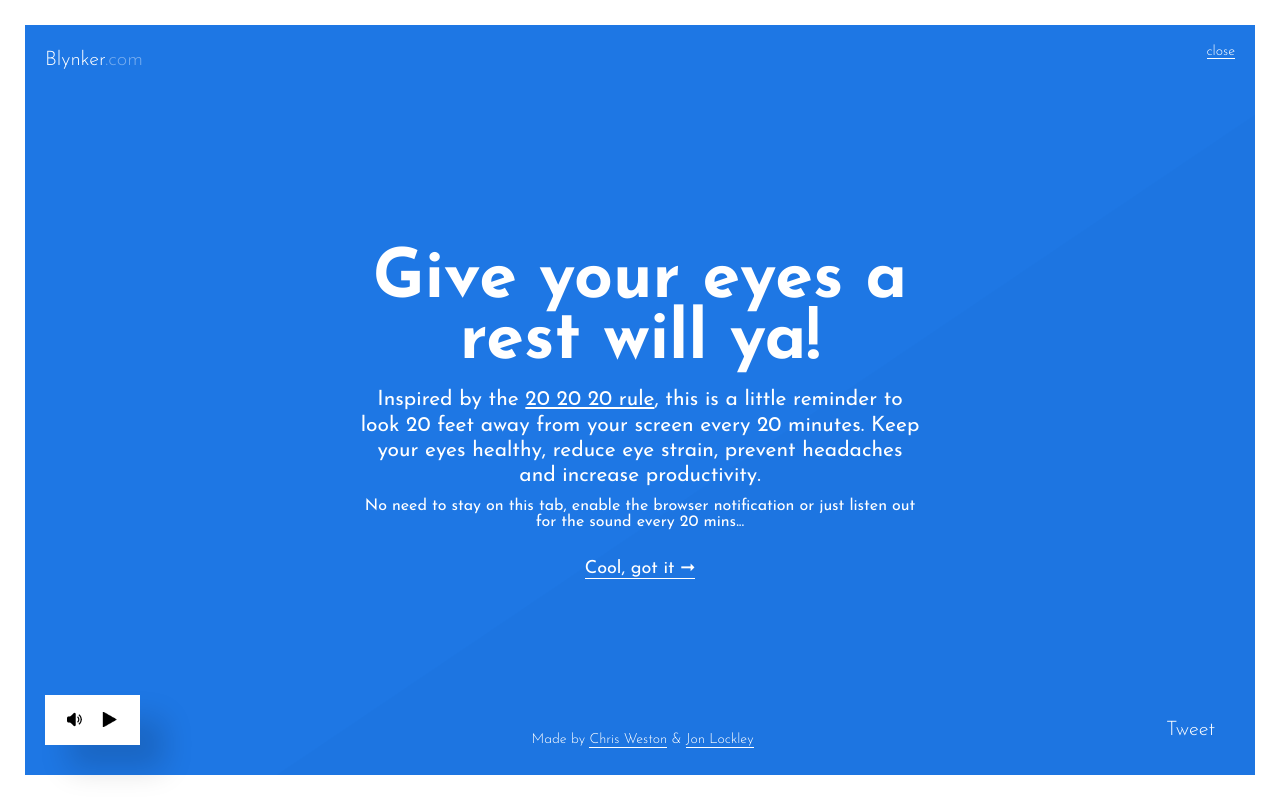
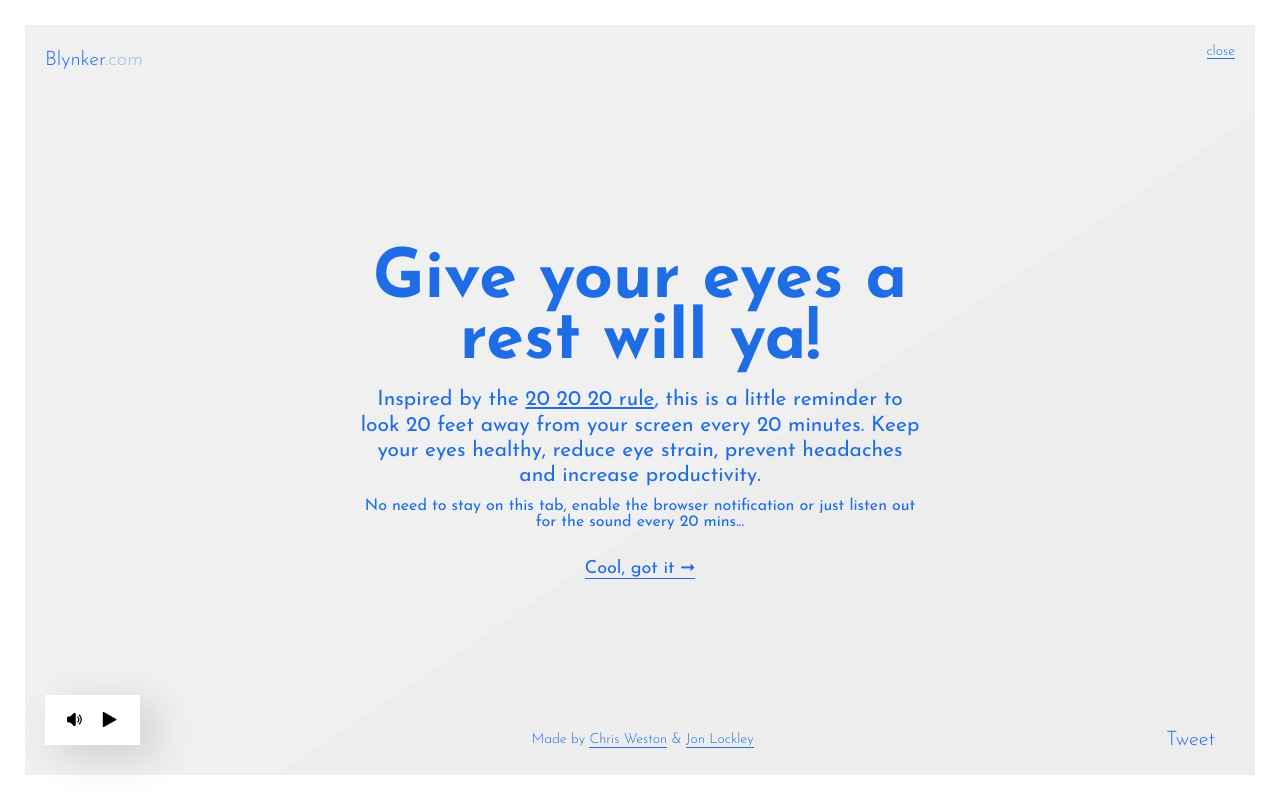
Before and after one commit to mrchrisweston/blinker, a plain HTML site: page index.html in a window 1280 px wide. Drawn offline with Linux system fonts and the light colour scheme.

Commit message:
visual updates

```diff
--- a/sass/_formatting.scss
+++ b/sass/_formatting.scss
@@ -42,7 +42,7 @@ abbr { border-bottom:1px dotted #545454; }
 a abbr { border-bottom:none; }
 
 a {
-    color:#ffffff;
+    color:#1e6de4;
     text-decoration:none;
     -moz-transition:all 0.5s;
     -webkit-transition:all 0.5s;
--- a/sass/_home.scss
+++ b/sass/_home.scss
@@ -3,7 +3,7 @@
 body.active{
 
     .background{
-        background: linear-gradient(270deg, #40aff3, #3bbef1, #67ba77, #b24545, #1e6de4);
+        background: linear-gradient(270deg, #ffffff, #3bbef1, #67ba77, #d693ce, #ffffff);
         background-size: 1000% 1000%;
 
         -webkit-animation: Background 2s ease infinite;
@@ -32,7 +32,7 @@ body.active{
     height:100vh;
     width:100vw;
     border:25px solid white;
-    background-color: #1e77e4;
+    background-color: #f0f0f1;
 
     .shader{
         height:100vh;
@@ -44,7 +44,7 @@ body.active{
         background-position: right bottom;
 
         #header{
-            color:#fff;
+            color:#1e6de4;
             width:100%;
             position:relative;
             padding:20px;
@@ -65,7 +65,7 @@ body.active{
                 line-height: 13px;
                 text-align:right;
                 float:right;
-                border-bottom:1px solid white;
+                border-bottom:1px solid #1e6de4;
             }
         }
 
@@ -90,9 +90,9 @@ body.active{
                     width:150px;
                     line-height:45px;
                     margin:0 auto;
-                    color:#fff;
+                    color:#1e6de4;
                     font-size:36px;
-                    border-bottom:3px solid white;
+                    border-bottom:3px solid #1e6de4;
                     letter-spacing: 10px;
                     margin-top: 68px;
                 }
@@ -106,7 +106,7 @@ body.active{
                 top:50%;
                 left:50%;
                 text-align:center;
-                color:#fff;
+                color:#1e6de4;
 
                 height:300px;
                 width:240px;
@@ -135,7 +135,7 @@ body.active{
                         margin-top: 30px;
 
                         span{
-                            border-bottom: 1px solid white;
+                            border-bottom: 1px solid #1e6de4;
                             line-height: 17px;
                         }
                     }
@@ -179,7 +179,7 @@ body.active{
                             margin-top: 30px;
 
                             span{
-                                border-bottom: 1px solid white;
+                                border-bottom: 1px solid #1e6de4;
                                 line-height: 17px;
                             }
                         }
@@ -241,9 +241,9 @@ body.active{
                 padding: 17px;
                 top:0;
                 background-color:#fff;
-                -webkit-box-shadow: 24px 24px 30px 0px rgba(0,0,0,0.15);
-                -moz-box-shadow: 24px 24px 30px 0px rgba(0,0,0,0.15);
-                box-shadow: 24px 24px 30px 0px rgba(0,0,0,0.15);
+                -webkit-box-shadow: 15px 11px 40px 0px rgba(0,0,0,0.15);
+                -moz-box-shadow: 15px 11px 40px 0px rgba(0,0,0,0.15);
+                box-shadow: 15px 11px 40px 0px rgba(0,0,0,0.15);
 
 
                 .sound{
@@ -272,7 +272,7 @@ body.active{
             }
 
             .credits{
-                color:#fff;
+                color:#1e6de4;
                 font-size:14px;
                 bottom:20px;
                 position:absolute;
@@ -284,7 +284,7 @@ body.active{
                 text-align: center;
 
                 a{
-                    border-bottom:1px solid white;
+                    border-bottom:1px solid #1e6de4;
                 }
             }
 
@@ -295,6 +295,10 @@ body.active{
                 div{
                     float:left;
                     margin-left:10px;
+
+                    &.twitter{
+                        padding-top: 10px;
+                    }
                 }
             }
         }
```
Also changed, not shown: css/site.css, eye-closed.svg, eye-open.svg.
